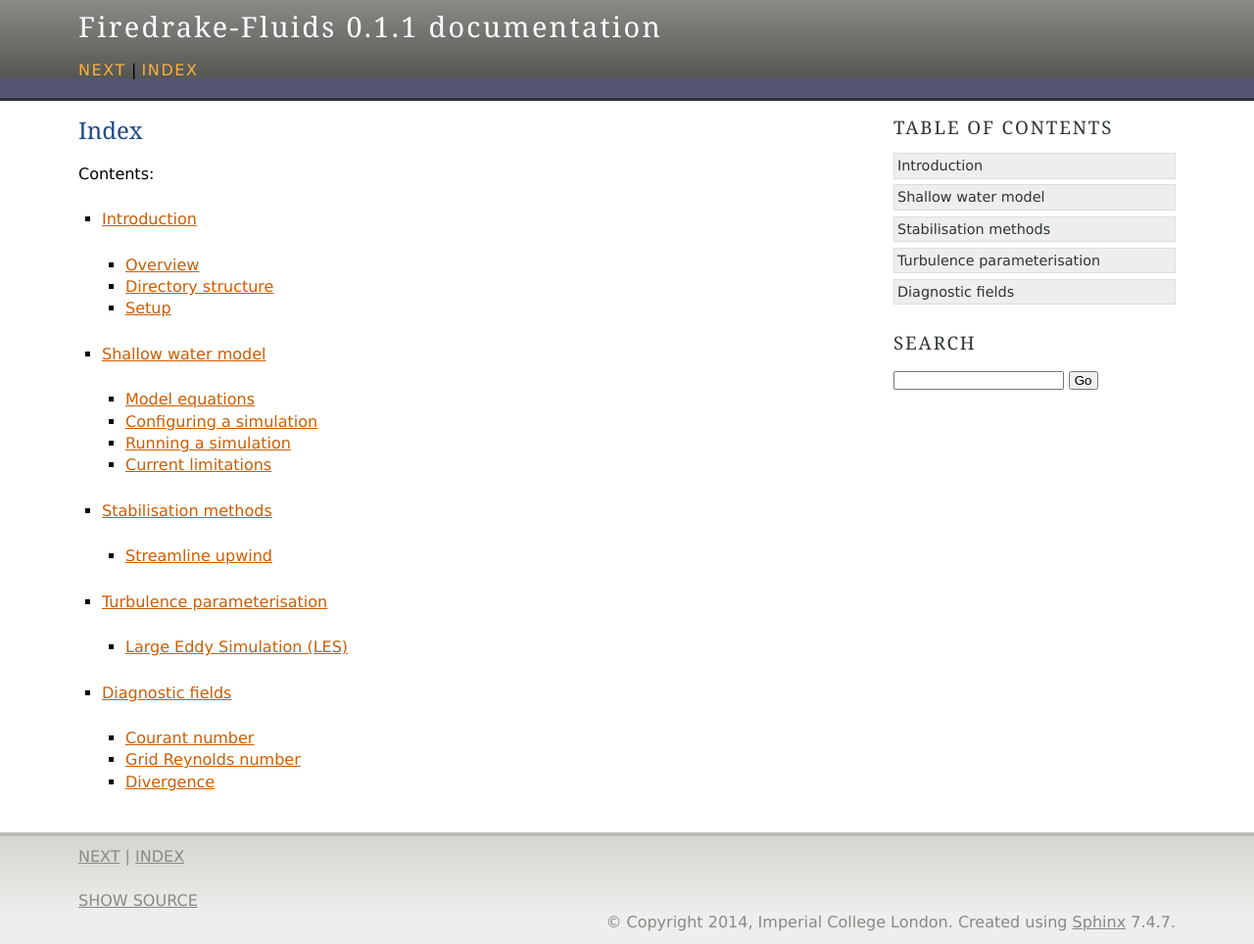
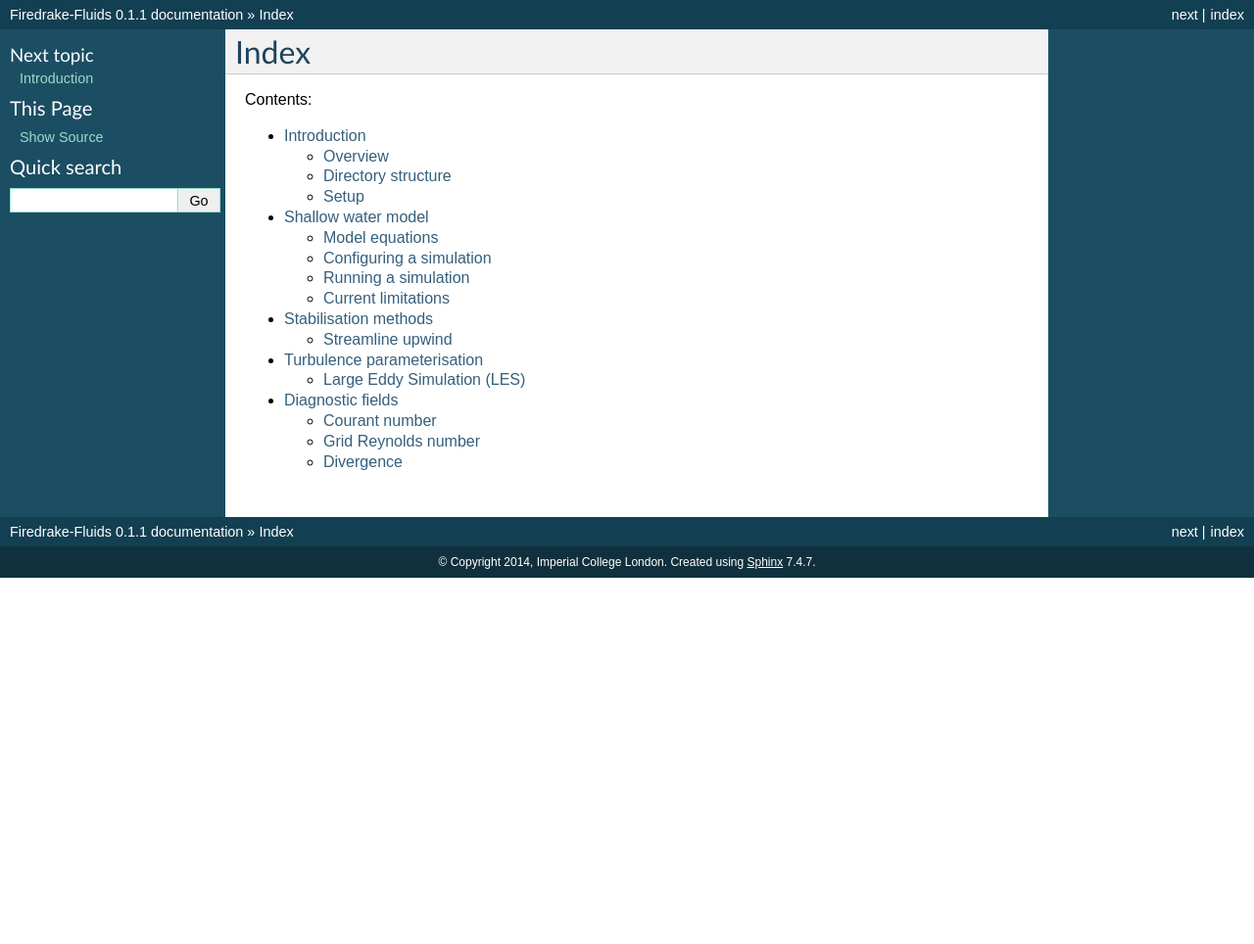
Before and after one commit to firedrakeproject/firedrake-fluids, a Sphinx documentation site: the page built from docs/source/index.rst, in a window 1280 px wide. Shown: the whole page at 98% size. Built offline with Sphinx 7.4.7, drawn with Linux system fonts in a browser that asks for light colours; pages that are not in the unit, such as notebooks, are missing from menus; after the commit the page ends 900 px from its top, so only the background shows below that.

Commit message:
Revert to 'default' theme.

```diff
--- a/docs/source/conf.py
+++ b/docs/source/conf.py
@@ -92,7 +92,7 @@ pygments_style = 'sphinx'
 
 # The theme to use for HTML and HTML Help pages.  See the documentation for
 # a list of builtin themes.
-html_theme = 'agogo'
+html_theme = 'default'
 
 # Theme options are theme-specific and customize the look and feel of a theme
 # further.  For a list of options available for each theme, see the
```
